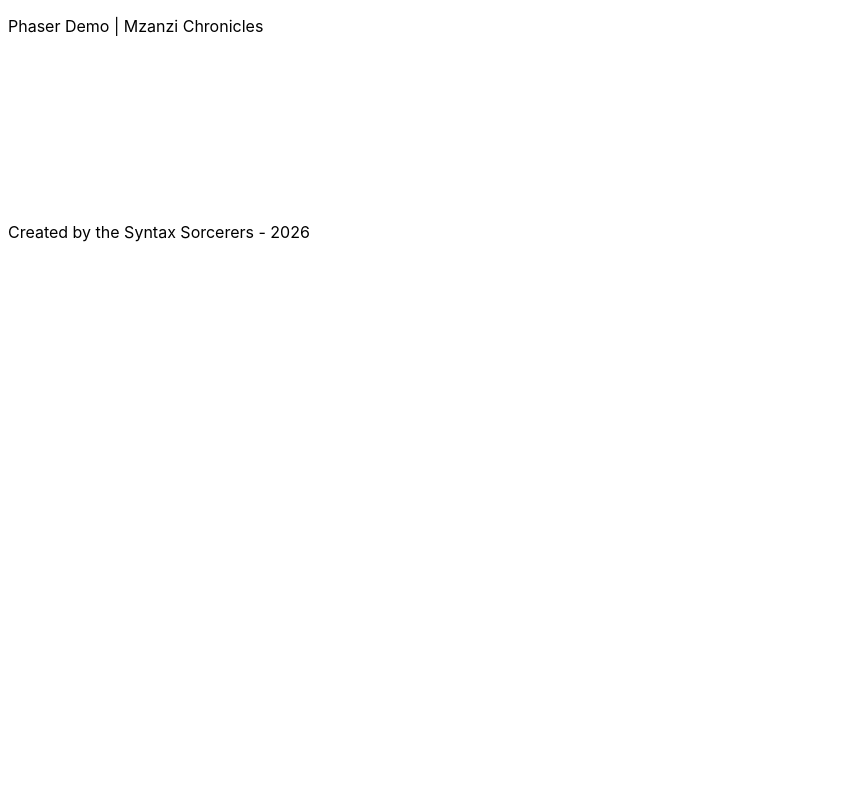
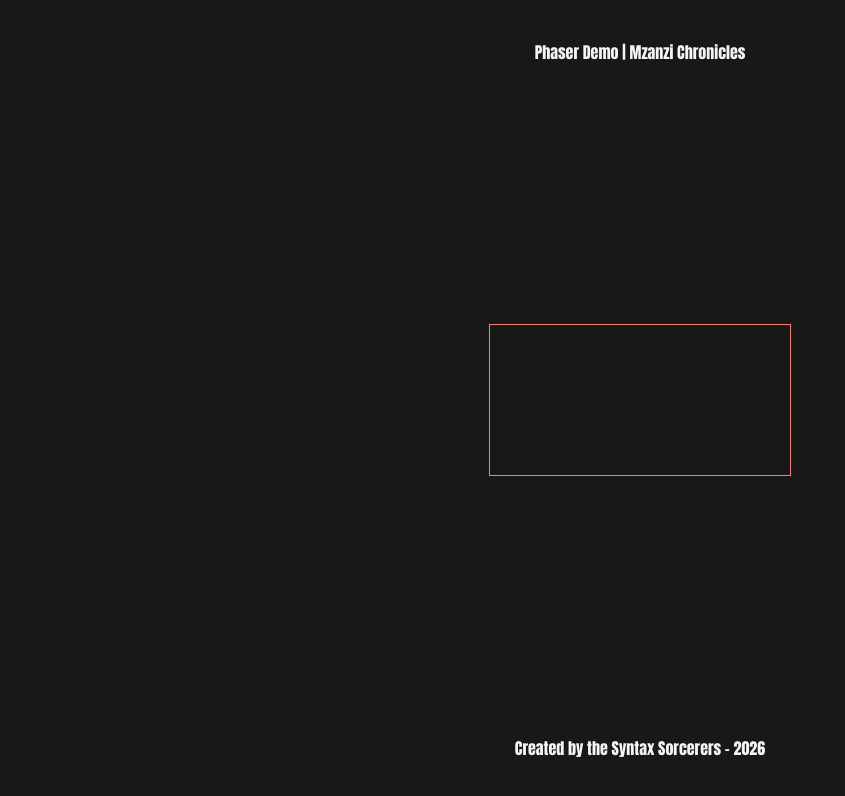
Before and after one commit to ST10434031-Cameron-Naidoo/Mzanzi-Chronicles, a website built with Vite: page index.html in a window 1280 px wide. Shown: the whole page, without its empty margins (0-845 px from the left). Built offline with nearby package versions, Linux system fonts and the light colour scheme.

Commit message:
editing style.css for debugging

```diff
--- a/src/style.css
+++ b/src/style.css
@@ -1,3 +1,47 @@
 :root{
-  font-family: Inter,system-ui, Avenir, Helvetica, Arial, sans-serif;
+  font-family: Impact, system-ui, Avenir, Helvetica, Arial, sans-serif;
+  --dkClr: #181818;
+  --liClr: whitesmoke;
+  --accClr: #0D0D35;
 }
+
+*{
+
+  margin: 0;
+  padding: 0;
+  box-sizing: border-box;
+}
+
+html,body{
+  height:100%;
+}
+
+body{
+  background-color: var(--dkClr);
+  color: var(--liClr);
+  display: flex;
+  flex-direction: column;
+  min-height: 100vh;
+}
+
+header,footer{
+  display: flex;
+  justify-content: center;
+  align-items: center;
+  padding: 40px 20px;
+}
+
+main{
+  flex: 1;
+  display: flex;
+}
+
+#gameCanvas{
+  border: 1px solid salmon;
+  position: absolute;
+  top: 50%;
+  left: 50%;
+  transform: translate(-50%,-50%);
+  display: flex;
+  z-index: 1;
+}
```
